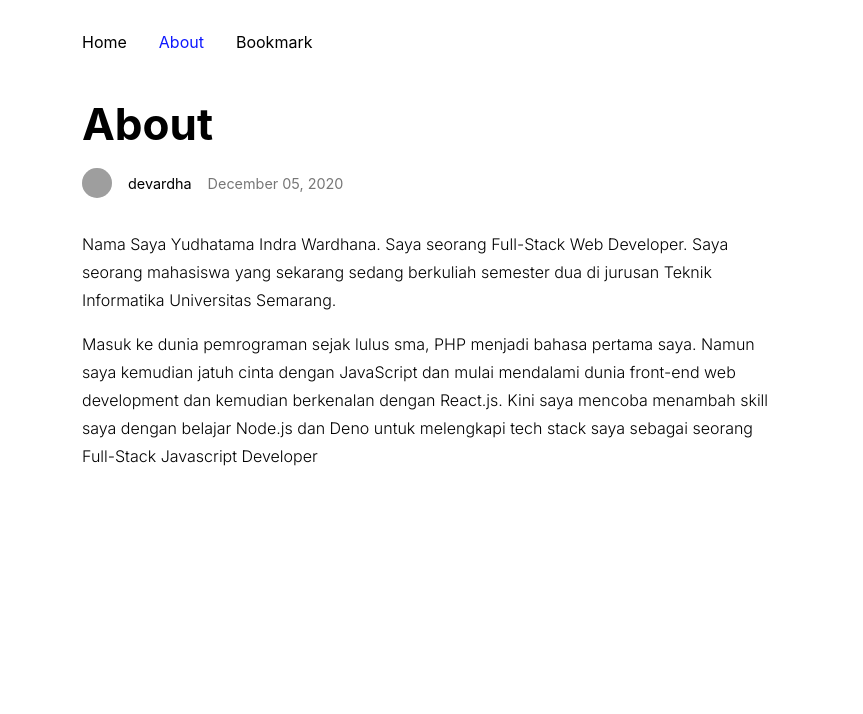
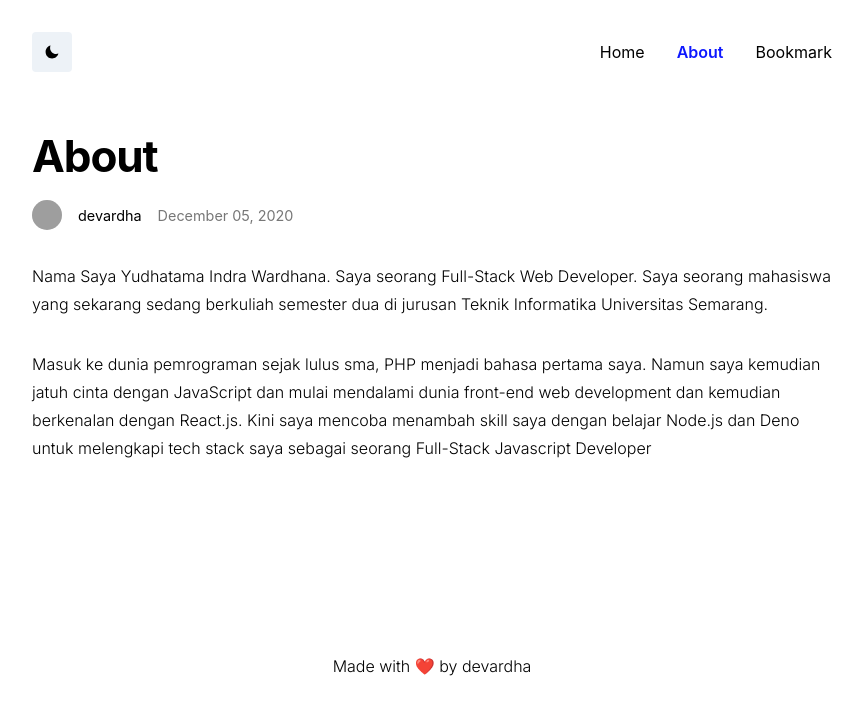
Before and after one commit to devardha/devardha-v2, a Next.js app: page /about in a window 1280 px wide. Shown: the top 714 px of the page, without its empty margins (208-1071 px from the left). Built offline with nearby package versions, Linux system fonts and the light colour scheme; grey boxes are pictures that could not be loaded.

Commit message:
Add darkmode button

```diff
--- /dev/null
+++ b/components/Footer.tsx
@@ -0,0 +1,32 @@
+import React from 'react'
+import Styled from '@emotion/styled'
+
+const Footer = () => {
+    return (
+        <Wrapper>
+            <p>Made with ❤️ by devardha</p>
+        </Wrapper>
+    );
+}
+
+const Wrapper = Styled.footer`
+    width:100%;
+    max-width:800px;
+    padding: 0 1.5rem;
+    margin:0 auto;
+    margin-top:4rem;
+    height:200px;
+    display:flex;
+    align-items:flex-end;
+    justify-content:center;
+
+    p{
+        margin-bottom:3rem;
+    }
+
+    @media(min-width:768px){
+        padding: 0 0;
+    }
+`
+
+export default Footer
--- a/components/Layout.tsx
+++ b/components/Layout.tsx
@@ -2,6 +2,7 @@ import React from 'react'
 import Styled from '@emotion/styled'
 import Head from 'next/head'
 import Navbar from './Navbar'
+import Footer from './Footer'
 
 const Layout = ({ children, title }) => {
     return (
@@ -9,12 +10,16 @@ const Layout = ({ children, title }) => {
             <Head>
                 <meta name="viewport" content="width=device-width, initial-scale=1" />
                 <meta charSet="utf-8" />
+                <meta name="description" content="Personal blog milik Ardha Yudhatama (devardha), berisi pemikiran tentang web development, programming, dan teknologi." />
+                <meta name="keywords" content="devardha, ardha yudhatama, cara membuat website, web programming, programming blog, web development, tutorial membuat website, tutorial nextjs, tutorial react, tutorial graphql"/>
+                <meta name="locale" content="id"/>
                 <meta name="robots" content="index,follow"/>
                 <meta name="googlebot" content="index,follow"/>
                 <title>{title}</title>
             </Head>
             <Navbar/>
             {children}
+            <Footer/>
         </Wrapper>
     );
 }
--- a/components/Navbar.tsx
+++ b/components/Navbar.tsx
@@ -2,6 +2,7 @@ import React from 'react'
 import Styled from '@emotion/styled'
 import Link from 'next/link'
 import { useRouter } from 'next/router'
+import { IoMdMoon } from 'react-icons/io'
 
 const Navbar = () => {
     const router = useRouter()
@@ -9,9 +10,12 @@ const Navbar = () => {
     return (
         <Wrapper>
             <ul>
-                <Link href="/"><li className={router.pathname === '/' ? 'active' : ''}>Home</li></Link>
-                <Link href="/about"><li className={router.pathname === '/about' ? 'active' : ''}>About</li></Link>
-                <Link href="/bookmark"><li className={router.pathname === '/bookmark' ? 'active' : ''}>Bookmark</li></Link>
+                <span className="dark-mode"><IoMdMoon/></span>
+                <div className="list">
+                    <Link href="/"><li className={router.pathname === '/' ? 'active' : ''}>Home</li></Link>
+                    <Link href="/about"><li className={router.pathname === '/about' ? 'active' : ''}>About</li></Link>
+                    <Link href="/bookmark"><li className={router.pathname === '/bookmark' ? 'active' : ''}>Bookmark</li></Link>
+                </div>
             </ul>
         </Wrapper>
     );
@@ -29,6 +33,24 @@ const Wrapper = Styled.nav`
     background: #fff;
     top: 0;
 
+    .dark-mode{
+        background-color: #EDF2F7;
+        padding: 12px;
+        display: flex;
+        border-radius: 4px;
+        cursor:pointer;
+
+        &:hover{
+            background-color: #e7eef5;
+        }
+    }
+
+    .list{
+        display:flex;
+        margin-left: auto;
+        align-items: center;
+    }
+
     ul{
         display:flex;
         justify-content:flex-start;
@@ -38,7 +60,7 @@ const Wrapper = Styled.nav`
 
         li{
             color:#000;
-            margin-right:2rem;
+            margin-left:1.5rem;
             cursor:pointer;
 
             &:hover{
@@ -48,6 +70,15 @@ const Wrapper = Styled.nav`
 
         .active{
             color:#0e18ff;
+            font-weight: 600;
+        }
+    }
+
+    @media(min-width:768px){
+        ul{
+            li{
+                margin-left:2rem;
+            }
         }
     }
 `
--- a/components/Post.tsx
+++ b/components/Post.tsx
@@ -198,7 +198,7 @@ const Wrapper = Styled.li`
         }
         .post-preview{
             width:65%;
-            padding:1.5rem;
+            padding:1.5rem 0 1.5rem 1.5rem;
         }
     }
 `
--- a/pages/[slug].tsx
+++ b/pages/[slug].tsx
@@ -36,7 +36,7 @@ const Article = ({ post }) => {
 const Wrapper = Styled.div`
     nav{
         ul{
-            max-width:700px !important;
+            max-width:800px !important;
         }
     }
     .author-detail{
@@ -52,7 +52,7 @@ const Wrapper = Styled.div`
 
     @media(min-width:768px){
         .page-head{
-            margin-top:6rem;
+            margin-top:8rem;
             padding:0;
 
             h1{
--- a/pages/about.tsx
+++ b/pages/about.tsx
@@ -28,7 +28,7 @@ const About = () => {
 const Wrapper = Styled.div`
     nav{
         ul{
-            max-width:700px !important;
+            max-width:800px !important;
         }
     }
     .author-detail{
@@ -44,7 +44,7 @@ const Wrapper = Styled.div`
 
     @media(min-width:768px){
         .page-head{
-            margin-top:6rem;
+            margin-top:8rem;
             padding:0;
 
             h1{
--- a/pages/index.tsx
+++ b/pages/index.tsx
@@ -42,10 +42,6 @@ const Wrapper = styled.div`
         margin:0 auto;
         padding: 0 1.5rem;
         margin-top: 6rem;
-
-        ul{
-            padding-bottom:6rem;
-        }
     }
 
     @media(min-width:768px){
--- a/styles/globals.css
+++ b/styles/globals.css
@@ -16,7 +16,7 @@ body {
 }
 
 a {
-    color: inherit;
+    color: #0e18ff;
     text-decoration: none;
 }
 
@@ -65,21 +65,22 @@ p{
 
 /* Pages */
 .page-body{
-    max-width:700px;
+    max-width:800px;
     margin:0 auto;
     padding: 0 1.5rem;
-    padding-bottom:6rem;
 }
 
 .page-body p{
     font-size:16px;
-    line-height:1.75rem;
+    margin-top: 1rem;
+    line-height: 1.75rem;
+    margin-bottom: 2rem;
 }
 
 .page-body h2{
-    margin-top:2rem;
-    margin-bottom:0;
-    font-size: 1.25rem;
+    font-size: 1.5rem;
+    margin-bottom: 1em;
+    margin-top: 2em;
 }
 
 .page-body h3{
@@ -90,7 +91,7 @@ p{
 }
 
 .page-head{
-    max-width:700px;
+    max-width:800px;
     margin:0 auto;
     margin-bottom:2rem;
     margin-top:6rem;
@@ -102,6 +103,7 @@ p{
     margin-bottom:1rem;
     font-size: 2.2rem;
     line-height: 2.7rem;
+    letter-spacing: -0.025em;
 }
 
 .page-head .user-profile{
```
